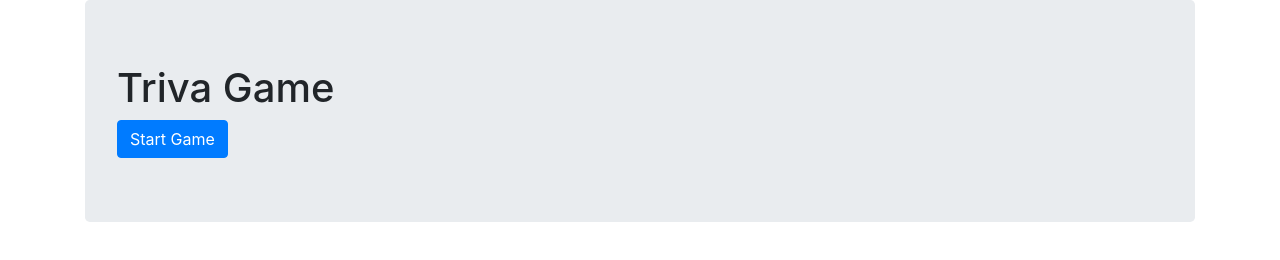
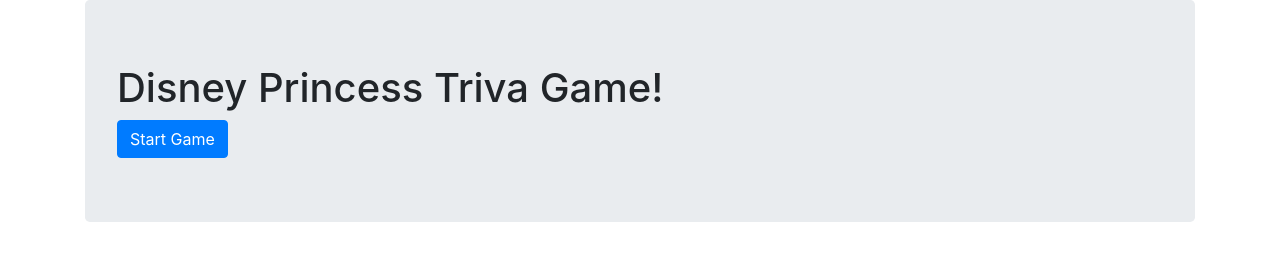
Before and after one commit to CalliBonnet/Trivia-Game, a plain HTML site: page index.html in a window 1280 px wide. Drawn offline with nearby package versions, Linux system fonts and the light colour scheme.

Commit message:
updating html

```diff
--- a/index.html
+++ b/index.html
@@ -14,13 +14,13 @@
     <link rel="stylesheet" href="assets/css/style.css">
 
 
-    <title>My Triva Game! </title>
+    <title>Disney Princess Triva Game! </title>
 </head>
 
 <body>
     <div class="container">
         <div class="jumbotron">
-            <h1>Triva Game</h1>
+            <h1>Disney Princess Triva Game!</h1>
             <button class="btn btn-primary" id="startGameButton">Start Game</button>
         </div>
 
```
